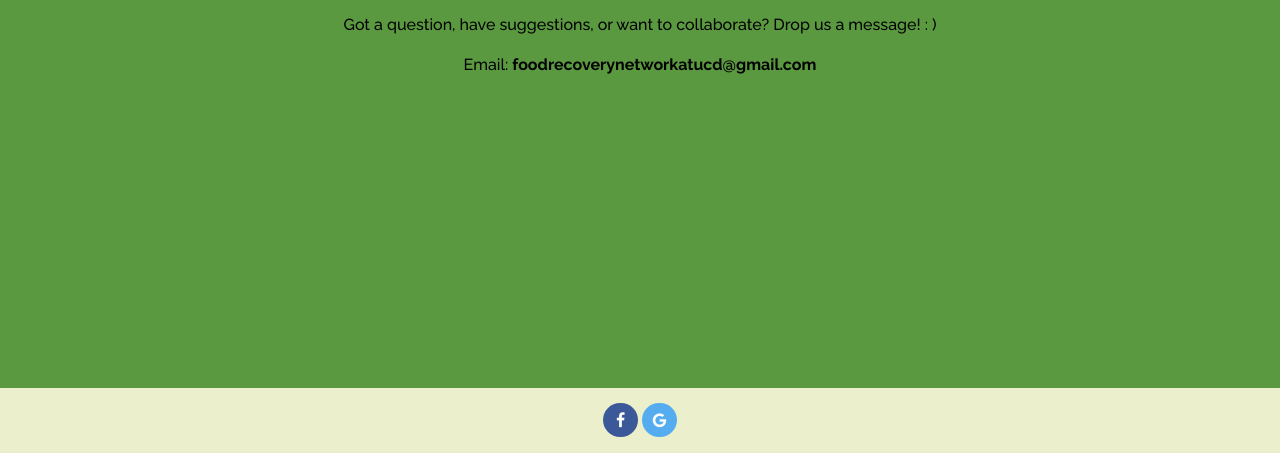
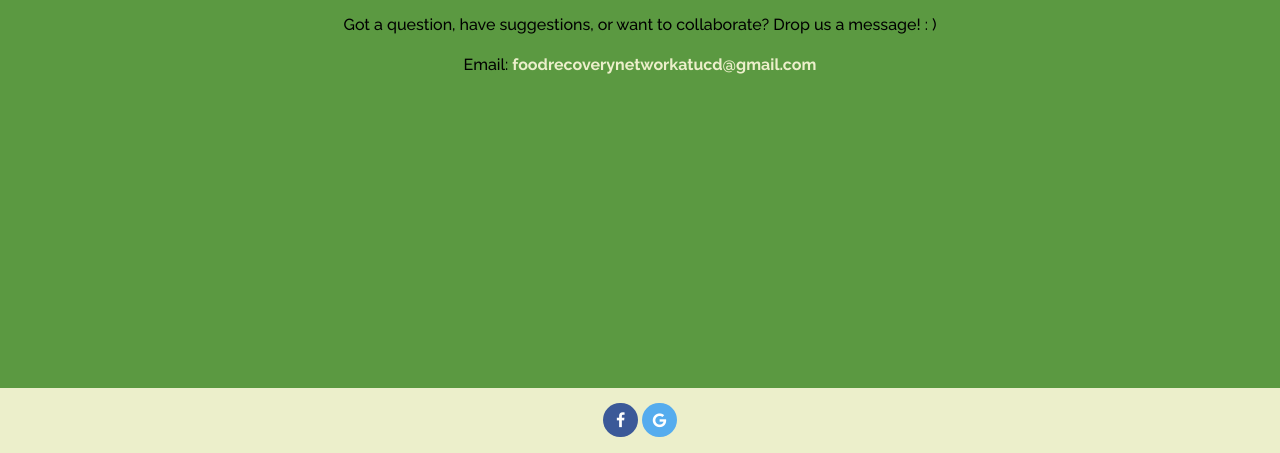
Before and after one commit to foodrecoverynetworkatucd/foodrecoverynetworkatucd.github.io, a plain HTML site: page contact.html in a window 1280 px wide. Shown: the part 347-800 px from the top of the page. Drawn offline with Linux system fonts and the light colour scheme; a script that the page names is missing.

Commit message:
minor edits

```diff
--- a/contact.html
+++ b/contact.html
@@ -36,7 +36,7 @@
       <div class="contactpage">
         <h2>CONTACT US</h2> <p>&nbsp</p>
         <p>Got a question, have suggestions, or want to collaborate? Drop us a message! : ) </p>
-        <p>Email: <a href="mailto:foodrecoverynetworkatucd@youremail.com"> <strong>foodrecoverynetworkatucd@gmail.com</strong></a> <p/>
+        <p>Email: <a href="mailto:foodrecoverynetworkatucd@youremail.com"style="color: #ecefcb"> <strong>foodrecoverynetworkatucd@gmail.com</strong></a> <p/>
       </div>
     <div class="push"></div></div>
 
```
